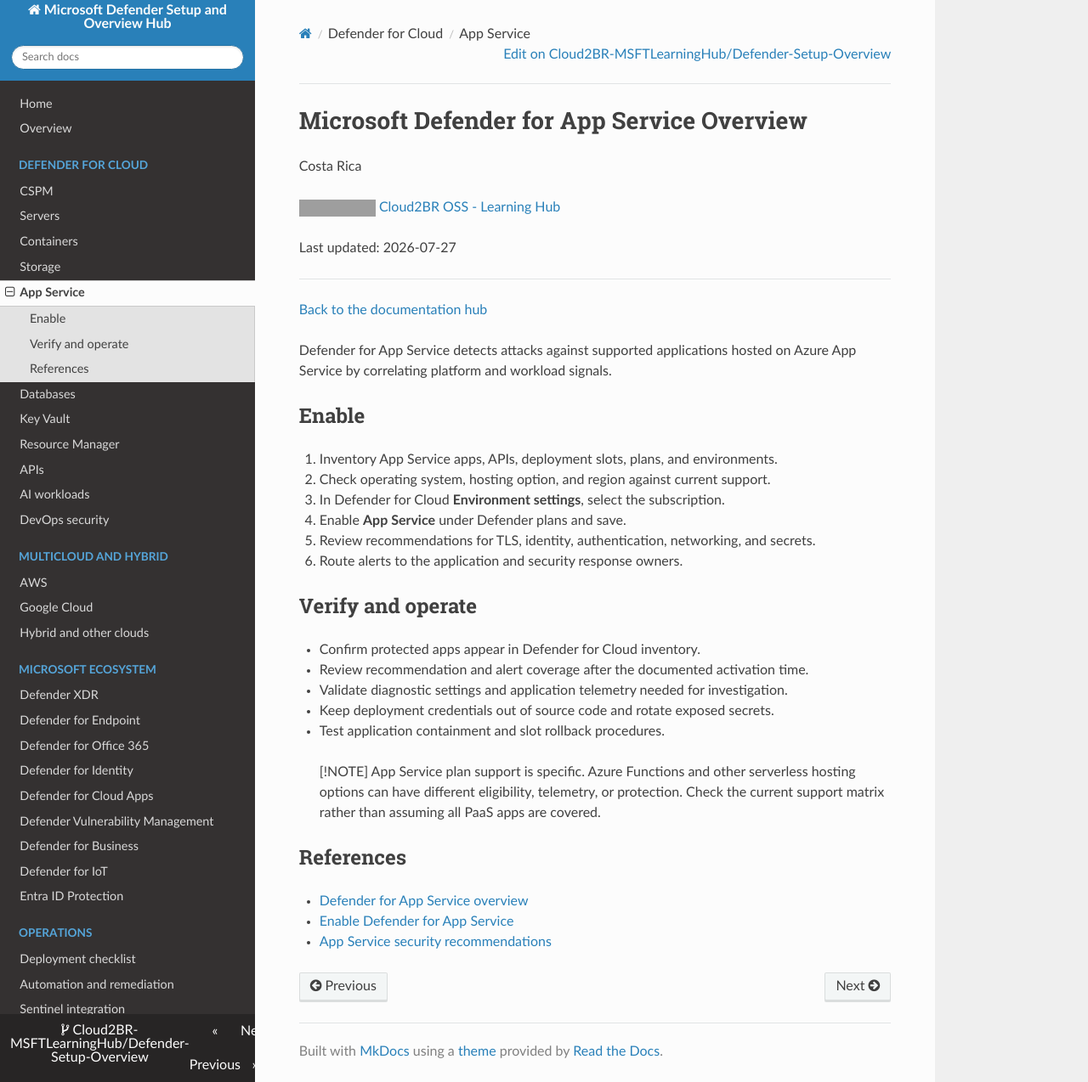
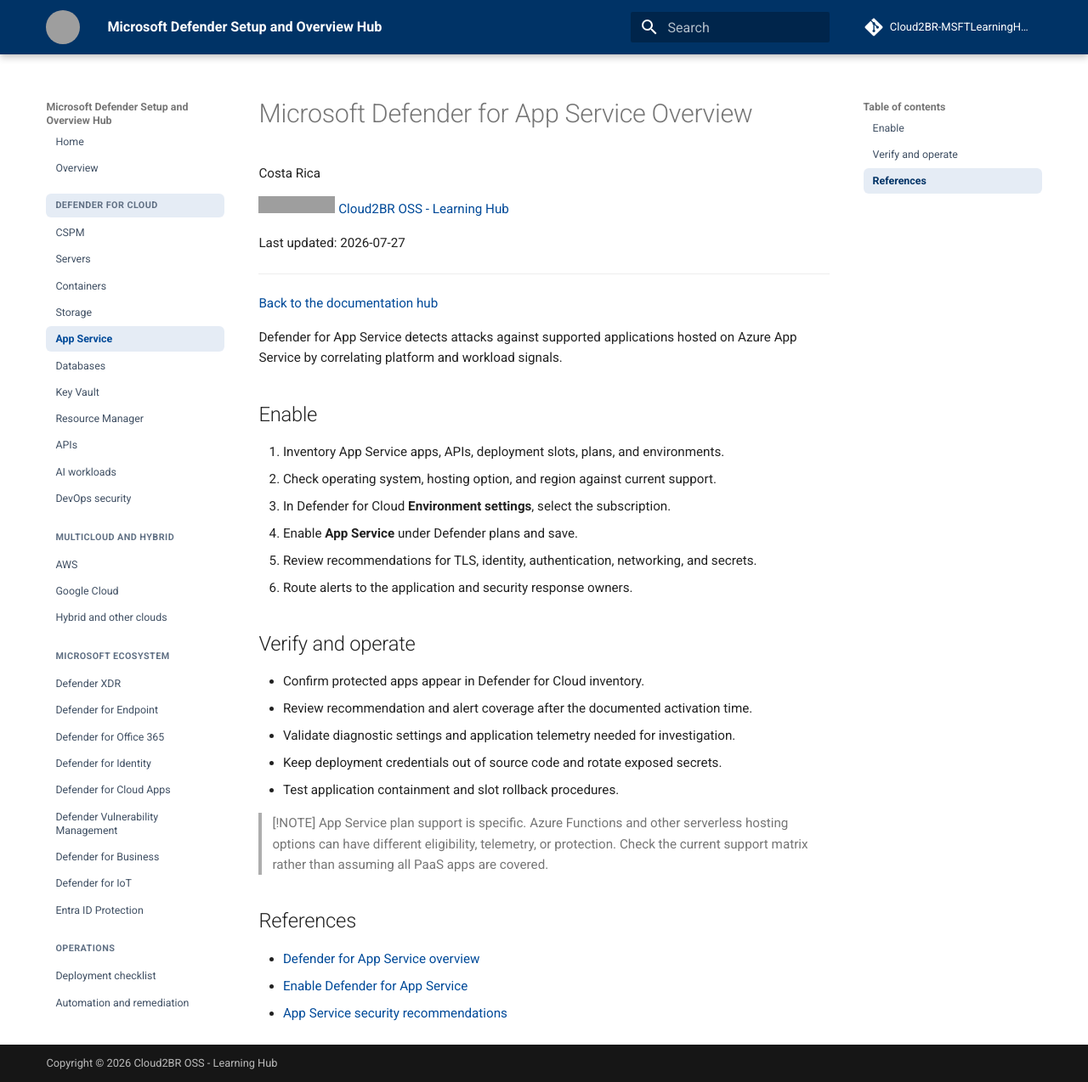
Before and after one commit to Cloud2BR-MSFTLearningHub/Defender-Setup-Overview, an MkDocs documentation site: the page built from docs/cloud/defender-for-app-service.md, in a window 1280 px wide and 1274 px high. Shown: the whole window at 85% size. Built offline with MkDocs 1.6.1 and Material for MkDocs 9.7.7, drawn with Linux system fonts in a browser that asks for light colours; nearby versions of some CDN libraries; comment, search, counter and statistics services are not loaded; grey boxes are pictures that could not be loaded.

Commit message:
Revamp Defender documentation site layout

```diff
--- /dev/null
+++ b/docs/assets/css/custom.css
@@ -0,0 +1,217 @@
+:root {
+  --defender-navy: #003366;
+  --defender-blue: #004a99;
+  --defender-blue-hover: #003874;
+  --defender-teal: #0e7490;
+  --defender-slate: #526173;
+  --defender-border: #dbe4ee;
+}
+
+[data-md-color-scheme="default"] {
+  --md-primary-fg-color: var(--defender-navy);
+  --md-primary-fg-color--light: var(--defender-blue);
+  --md-primary-fg-color--dark: #00264d;
+  --md-accent-fg-color: var(--defender-blue);
+}
+
+.md-header__button.md-logo img {
+  border-radius: 50%;
+  width: 2rem;
+  height: 2rem;
+}
+
+.md-header__title .md-ellipsis {
+  font-size: 0.9em;
+}
+
+.md-tabs__link,
+.md-typeset a {
+  color: var(--defender-blue);
+}
+
+.md-tabs__link:hover,
+.md-typeset a:hover {
+  color: var(--defender-blue-hover);
+}
+
+@media screen and (min-width: 76.25em) {
+  .md-grid {
+    max-width: 94%;
+  }
+}
+
+@media screen and (min-width: 90em) {
+  .md-grid {
+    max-width: 1700px;
+  }
+}
+
+.md-typeset {
+  font-size: 0.76rem;
+}
+
+.md-typeset p > img {
+  display: block;
+  width: 100%;
+  max-width: 800px;
+  height: auto;
+  margin: 1rem auto 1.2rem;
+}
+
+.md-nav {
+  font-size: 0.62rem;
+}
+
+.md-nav__link {
+  border-radius: 6px;
+  color: #405064;
+  margin: 0.08rem 0.25rem 0.08rem 0;
+  padding: 0.34rem 0.55rem;
+}
+
+.md-nav__link:hover {
+  background-color: rgba(0, 74, 153, 0.07);
+  color: var(--defender-blue-hover);
+}
+
+.md-nav__link--active,
+.md-nav__item--active > .md-nav__link {
+  background-color: rgba(0, 74, 153, 0.1);
+  color: var(--defender-blue);
+  font-weight: 600;
+}
+
+.md-nav--primary .md-nav__item--nested > .md-nav__link {
+  color: #607084;
+  font-size: 0.54rem;
+  font-weight: 700;
+  letter-spacing: 0.04em;
+  text-transform: uppercase;
+}
+
+.defender-hero {
+  border-bottom: 4px solid var(--defender-teal);
+  margin: 0.2rem 0 2rem;
+  padding: 1.75rem 0 1.6rem;
+}
+
+.defender-hero__eyebrow {
+  color: var(--defender-teal);
+  font-size: 0.68rem;
+  font-weight: 700;
+  letter-spacing: 0.07em;
+  margin: 0 0 0.45rem;
+  text-transform: uppercase;
+}
+
+.defender-hero h1 {
+  color: var(--defender-navy);
+  font-size: 2rem;
+  line-height: 1.15;
+  margin: 0;
+}
+
+.defender-hero p:last-child {
+  color: var(--defender-slate);
+  font-size: 0.95rem;
+  line-height: 1.6;
+  margin: 0.75rem 0 0;
+  max-width: 54rem;
+}
+
+.guide-grid {
+  display: grid;
+  gap: 1rem;
+  grid-template-columns: repeat(3, minmax(0, 1fr));
+  margin: 1rem 0 2rem;
+}
+
+.guide-card,
+.guide-card:visited {
+  --card-accent: var(--defender-blue);
+  background: #fff;
+  border: 1px solid var(--defender-border);
+  border-top: 3px solid var(--card-accent);
+  border-radius: 8px;
+  box-shadow: 0 1px 3px rgba(15, 23, 42, 0.07);
+  color: inherit;
+  display: flex;
+  flex-direction: column;
+  min-height: 10.5rem;
+  padding: 1rem 1.05rem;
+  text-decoration: none;
+  transition: box-shadow 0.15s ease, transform 0.15s ease;
+}
+
+.guide-card:hover {
+  box-shadow: 0 7px 18px rgba(15, 23, 42, 0.11);
+  color: inherit;
+  transform: translateY(-2px);
+}
+
+.guide-card:focus-visible {
+  outline: 2px solid var(--card-accent);
+  outline-offset: 2px;
+}
+
+.guide-card:nth-child(4n + 2) {
+  --card-accent: var(--defender-teal);
+}
+
+.guide-card:nth-child(4n + 3) {
+  --card-accent: #2563eb;
+}
+
+.guide-card:nth-child(4n) {
+  --card-accent: #0f766e;
+}
+
+.guide-card__label {
+  color: var(--card-accent);
+  font-size: 0.62rem;
+  font-weight: 700;
+  letter-spacing: 0.06em;
+  margin-bottom: 0.5rem;
+  text-transform: uppercase;
+}
+
+.guide-card h2 {
+  color: #10253d;
+  font-size: 0.98rem;
+  line-height: 1.3;
+  margin: 0 0 0.4rem;
+}
+
+.guide-card p {
+  color: var(--defender-slate);
+  font-size: 0.76rem;
+  line-height: 1.5;
+  margin: 0;
+}
+
+.site-note {
+  color: var(--defender-slate);
+  font-size: 0.7rem;
+  margin-top: -0.65rem;
+}
+
+@media screen and (max-width: 76.25em) {
+  .guide-grid {
+    grid-template-columns: repeat(2, minmax(0, 1fr));
+  }
+}
+
+@media screen and (max-width: 44rem) {
+  .defender-hero {
+    margin-bottom: 1.4rem;
+    padding: 1.25rem 0 1.1rem;
+  }
+
+  .defender-hero h1 {
+    font-size: 1.6rem;
+  }
+
+  .guide-grid {
+    grid-template-columns: 1fr;
+  }
+}
--- a/mkdocs.yml
+++ b/mkdocs.yml
@@ -6,13 +6,36 @@
 docs_dir: docs
 site_dir: site
 use_directory_urls: true
+copyright: Copyright &copy; 2026 <a href="https://github.com/Cloud2BR-MSFTLearningHub" target="_blank" rel="noopener">Cloud2BR OSS - Learning Hub</a>
 
 theme:
-  name: readthedocs
+  name: material
+  logo: https://avatars.githubusercontent.com/u/195347873?v=4
+  favicon: https://avatars.githubusercontent.com/u/195347873?v=4
+  features:
+    - navigation.sections
+    - navigation.expand
+    - navigation.top
+    - search.highlight
+    - content.code.copy
+  palette:
+    scheme: default
+    primary: blue
+    accent: blue
 
 markdown_extensions:
   - admonition
+  - attr_list
+  - md_in_html
   - tables
+  - toc:
+      permalink: true
+
+extra_css:
+  - assets/css/custom.css
+
+extra:
+  generator: false
 
 nav:
   - Home: index.md
```
Also changed, not shown: README.md (+0 -1 lines), docs/index.md (+41 -19 lines), 1 other file.
